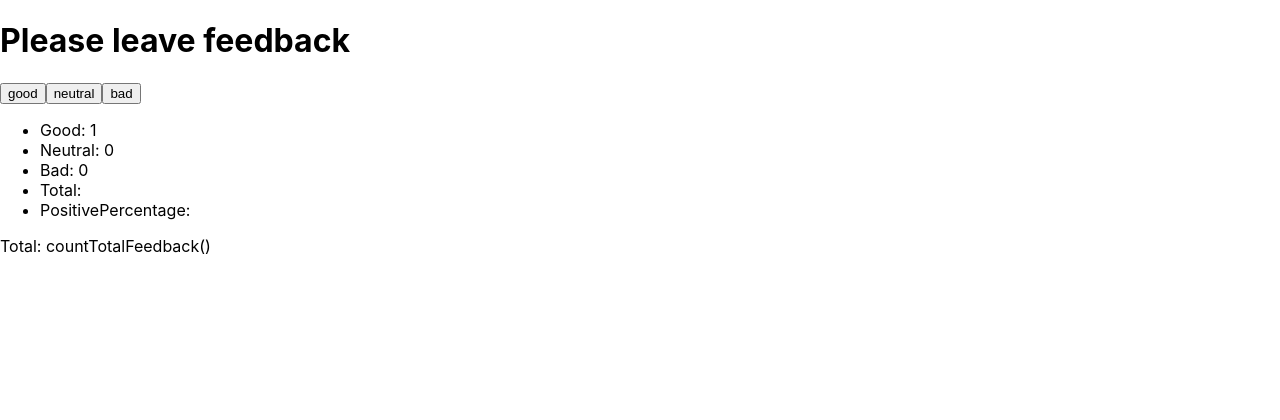
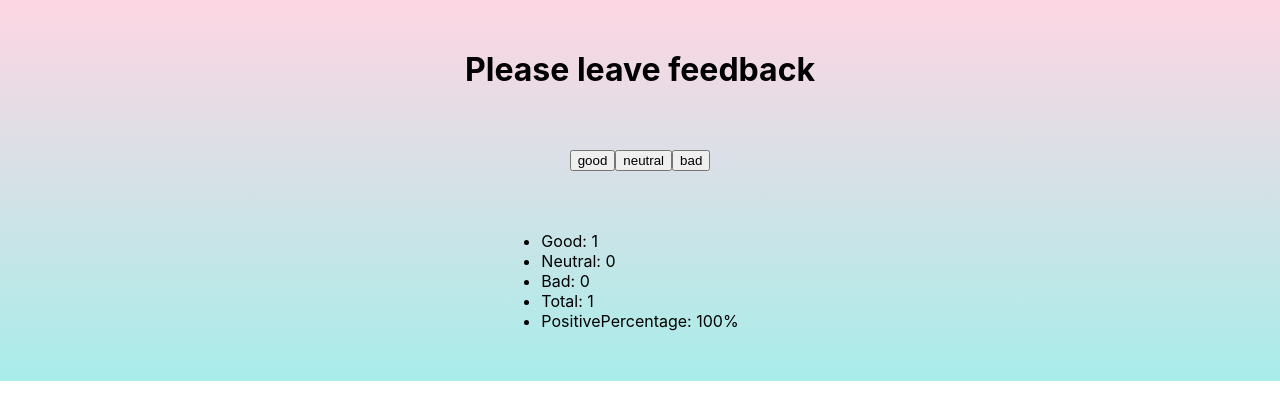
Before and after one commit to InnaPokydko/goit-react-hw-02-feedback, a React (Create React App) app: page / in a window 1280 px wide. Both pictures are taken after a click on the button "good". Shown: the top 420 px of the page. Built offline with nearby package versions, Linux system fonts and the light colour scheme.

Commit message:
emotion mistake

```diff
--- a/package.json
+++ b/package.json
@@ -4,6 +4,7 @@
   "private": true,
   "homepage": "https://InnaPokydko.github.io/goit-react-hw-02-feedback/",
   "dependencies": {
+    "@emotion/react": "^11.10.6",
     "@testing-library/jest-dom": "^5.16.3",
     "@testing-library/react": "^12.1.4",
     "@testing-library/user-event": "^13.5.0",
--- a/src/components/App/App.jsx
+++ b/src/components/App/App.jsx
@@ -1,6 +1,8 @@
 import React, { Component } from 'react';
 import Statistics from '../Statistics/Statistics';
 import FeedbackOptions from '../FeedbackOptions/FeedbackOptions';
+import Notification from '../Notification/Notification';
+import { Container } from './App.styled';
 
 class App extends Component {
   state = {
@@ -15,24 +17,41 @@ class App extends Component {
     }));
   };
 
-  countTotalFeedback = ([ good, bad, neutral ] = this.state) => {
-    return this.state.lenght;
+  countTotalFeedback() {
+    const { good, neutral, bad } = this.state;
+    return good + neutral + bad;
+  }
+
+  countPositiveFeedbackPercentage() {
+    return Math.round((this.state.good / this.countTotalFeedback()) * 100);
   }
 
   render() {
-    const {good, neutral, bad} = this.state;
+    const { good, neutral, bad } = this.state;
     return (
-      <div>
+      <Container>
         <h1>Please leave feedback</h1>
         <FeedbackOptions
-            options={['good', 'neutral', 'bad']}
-            onLeaveFeedback={this.onLeaveFeedback}
-          />
-        <Statistics good={good} neutral={neutral} bad={bad} />
-      <div><span>Total: countTotalFeedback()</span></div>
-      </div>
+          options={['good', 'neutral', 'bad']}
+          onLeaveFeedback={this.onLeaveFeedback}
+        />
+
+        <div>
+        {this.countTotalFeedback() > 0 ? (
+            <Statistics
+              good={good}
+              neutral={neutral}
+              bad={bad}
+              total={this.countTotalFeedback()}
+              positivePercentage={this.countPositiveFeedbackPercentage()}
+            />
+          ) : (
+            <Notification message="There is no feedback" />
+          )}
+        </div>
+      </Container>
     );
   }
 }
 
-export default App
+export default App;
--- /dev/null
+++ b/src/components/App/App.styled.jsx
@@ -0,0 +1,11 @@
+import styled from "@emotion/styled";
+
+export const Container = styled.div`
+display: flex;
+  flex-direction: column;
+  justify-content: center;
+  align-items: center;
+  gap: 60px;
+  padding: 50px;
+  background-image: linear-gradient(to top, #a8edea 0%, #fed6e3 100%);
+`
--- a/src/components/Notification/Notification.jsx
+++ b/src/components/Notification/Notification.jsx
@@ -0,0 +1,11 @@
+import PropTypes from 'prop-types';
+
+const Notification = ({ message }) => {
+    return <p>{message}</p>;
+};
+
+Notification.propTypes = {
+  message: PropTypes.string.isRequired,
+};
+
+export default Notification;
--- a/src/components/Statistics/Statistics.jsx
+++ b/src/components/Statistics/Statistics.jsx
@@ -13,7 +13,7 @@ import PropTypes from 'prop-types';
       <li>Neutral: {neutral}</li>
       <li>Bad: {bad}</li>
       <li>Total: {total}</li>
-      <li>PositivePercentage: {positivePercentage}</li>
+      <li>PositivePercentage: {positivePercentage}%</li>
     </ul>
   );
 };
--- a/src/index.css
+++ b/src/index.css
@@ -13,3 +13,13 @@ code {
   font-family: source-code-pro, Menlo, Monaco, Consolas, 'Courier New',
     monospace;
 }
+
+h1,
+h2,
+p {
+  margin: 0;
+}
+ul {
+  margin: 0;
+  padding: 0;
+}
```
Also changed, not shown: 1 other file (tests, documents, lock files or other folders).
